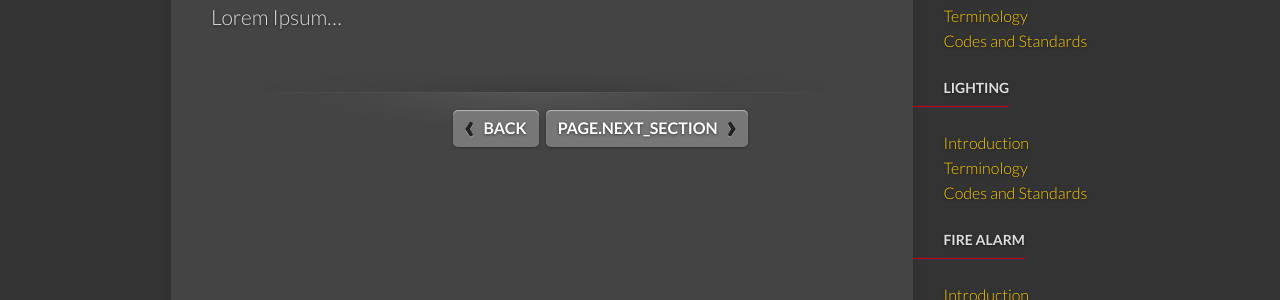
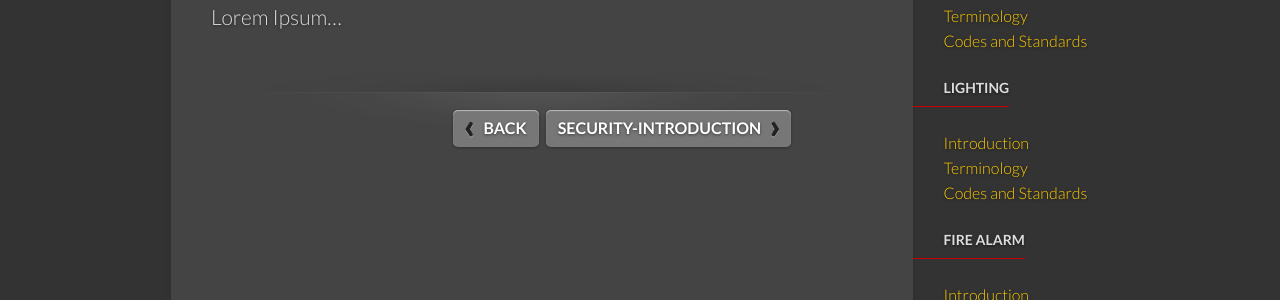
Before and after one commit to astallaert/astallaert.github.io, a Jekyll site: the page built from _ee/data-codes.md, in a window 1280 px wide. Shown: the part 225-525 px from the top of the page. Built offline with Jekyll 4.4.1, drawn with Linux system fonts in a browser that asks for light colours.

Commit message:
try again

```diff
--- a/_includes/section_nav.html
+++ b/_includes/section_nav.html
@@ -11,7 +11,7 @@
   <div class="right align-left">
     {% if page.next_section != null %}
       <a href="/ee/{{ page.next_section }}/" class="next">
-        page.next_section
+        {{ page.next_section }}
       </a>
     {% else %}
       <span class="next disabled">Next</span>
```
